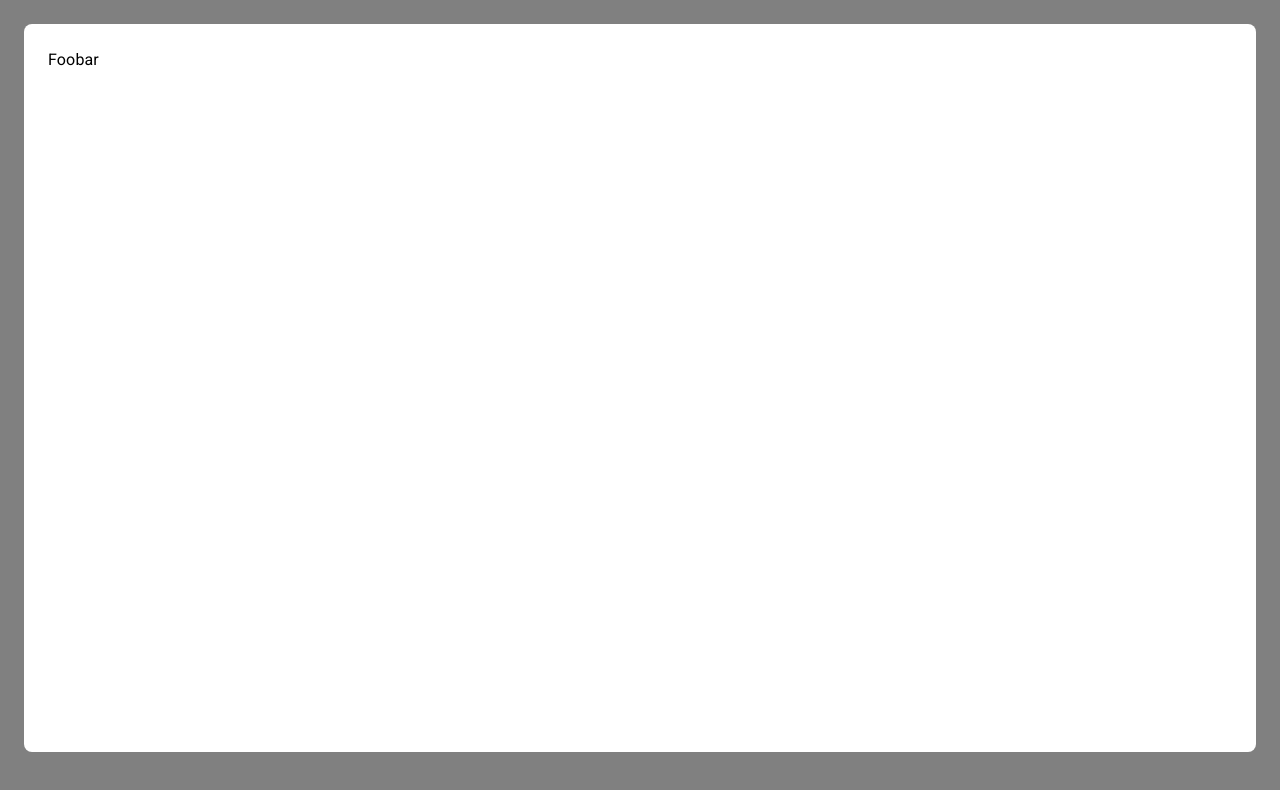
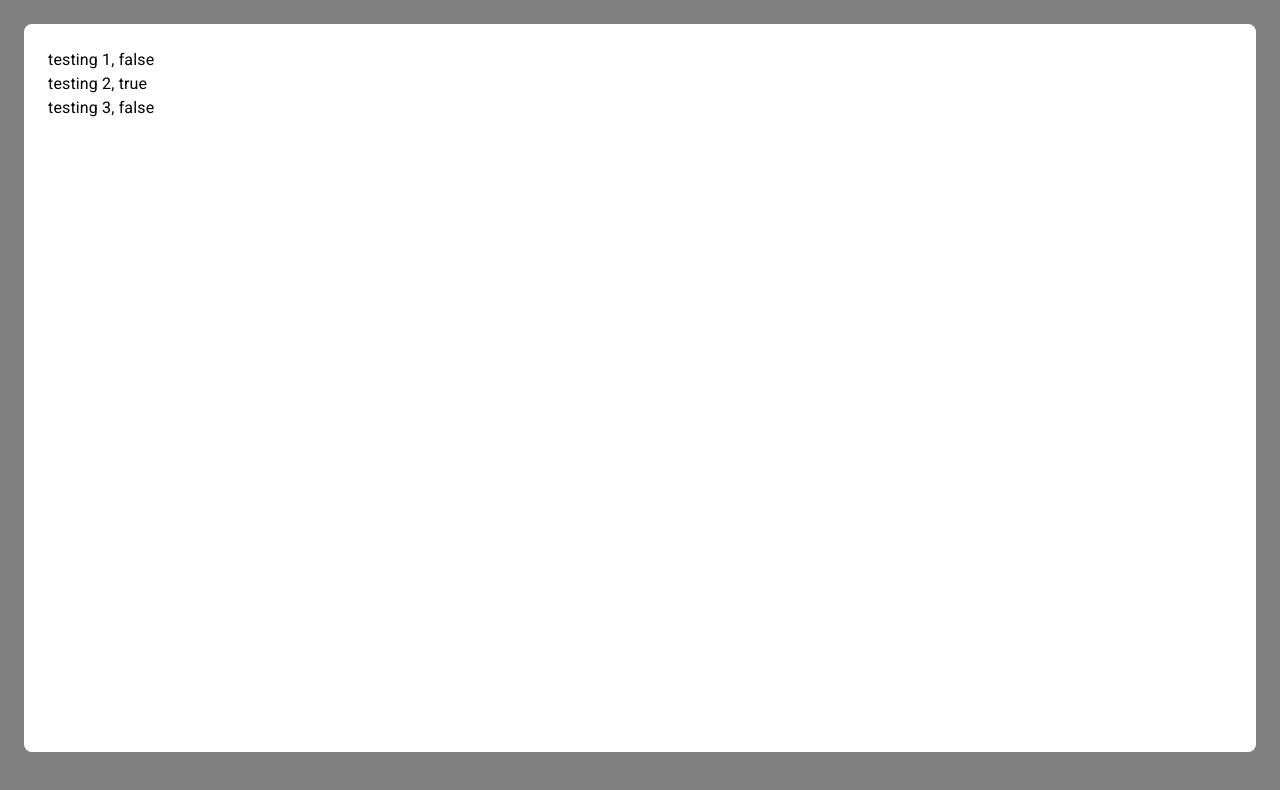
Before and after one commit to chriswolfdesign/todo-front, a React (Create React App) app: page / in a window 1280 px wide. Shown: the top 790 px of the page. Built offline with nearby package versions, Linux system fonts and the light colour scheme.

Commit message:
Adds the component for todo items

```diff
--- a/src/App.js
+++ b/src/App.js
@@ -1,6 +1,15 @@
-import { Box, Typography } from "@mui/material";
+import React from "react";
+import { Box } from "@mui/material";
+import * as data from "./tmp-data.json";
+import TodoItem from "./components/TodoItem";
 
-function App() {
+class App extends React.Component {
+  constructor() {
+    super();
+    this.state = data;
+  }
+
+  render() {
     return (
       <Box
         height="85vh"
@@ -14,9 +23,12 @@ function App() {
           backgroundColor: "white",
         }}
       >
-      <Typography>Foobar</Typography>
+        {this.state.data.map((todo) => {
+          return <TodoItem todo={todo} />;
+        })}
       </Box>
     );
   }
+}
 
 export default App;
--- /dev/null
+++ b/src/components/TodoItem.js
@@ -0,0 +1,11 @@
+import { Typography } from "@mui/material";
+
+function TodoItem(props) {
+  return (
+    <Typography>
+      {props.todo.text}, {props.todo.completed ? "true" : "false"}
+    </Typography>
+  );
+}
+
+export default TodoItem;
--- /dev/null
+++ b/src/tmp-data.json
@@ -0,0 +1,19 @@
+{
+  "data": [
+    {
+      "_id": "1234",
+      "text": "testing 1",
+      "completed": false
+    },
+    {
+      "_id": "1235",
+      "text": "testing 2",
+      "completed": true
+    },
+    {
+      "_id": "1236",
+      "text": "testing 3",
+      "completed": false
+    }
+  ]
+}
```
Lines whose indentation alone changed are shown as unchanged.
